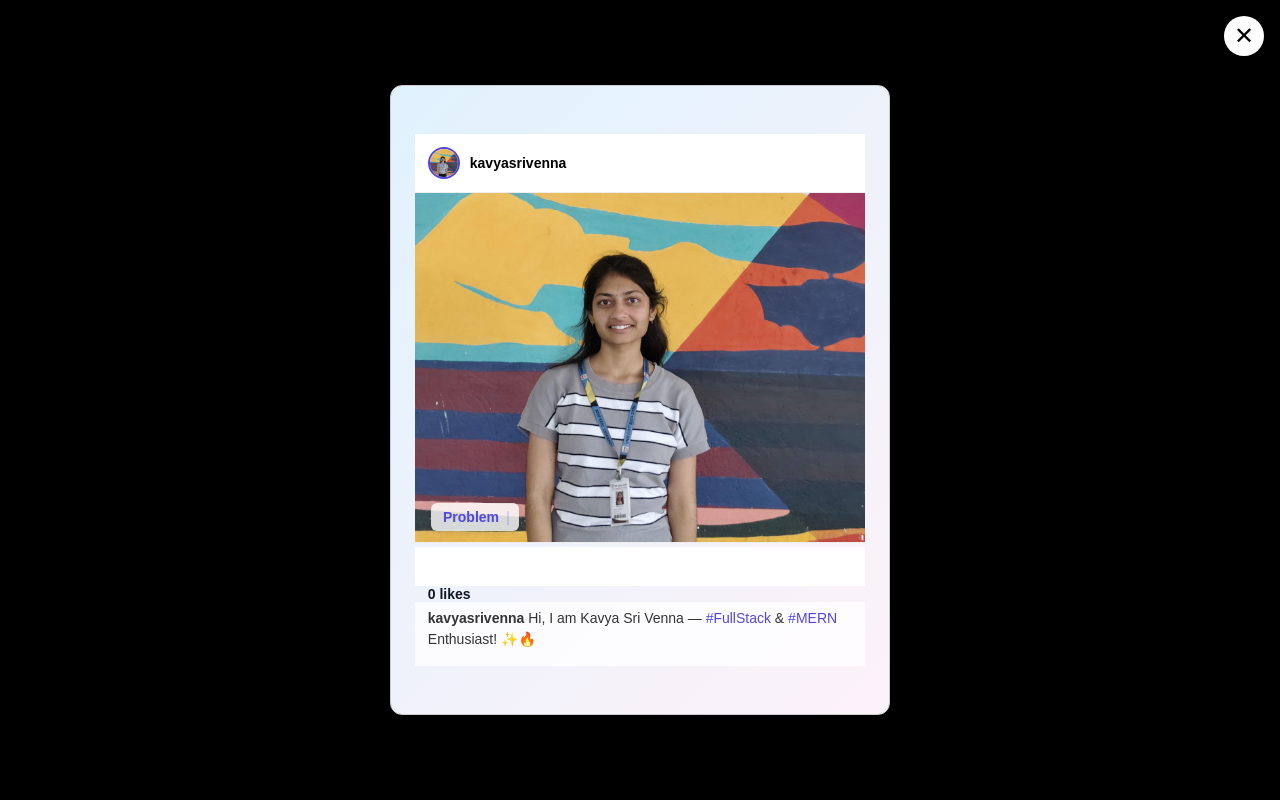
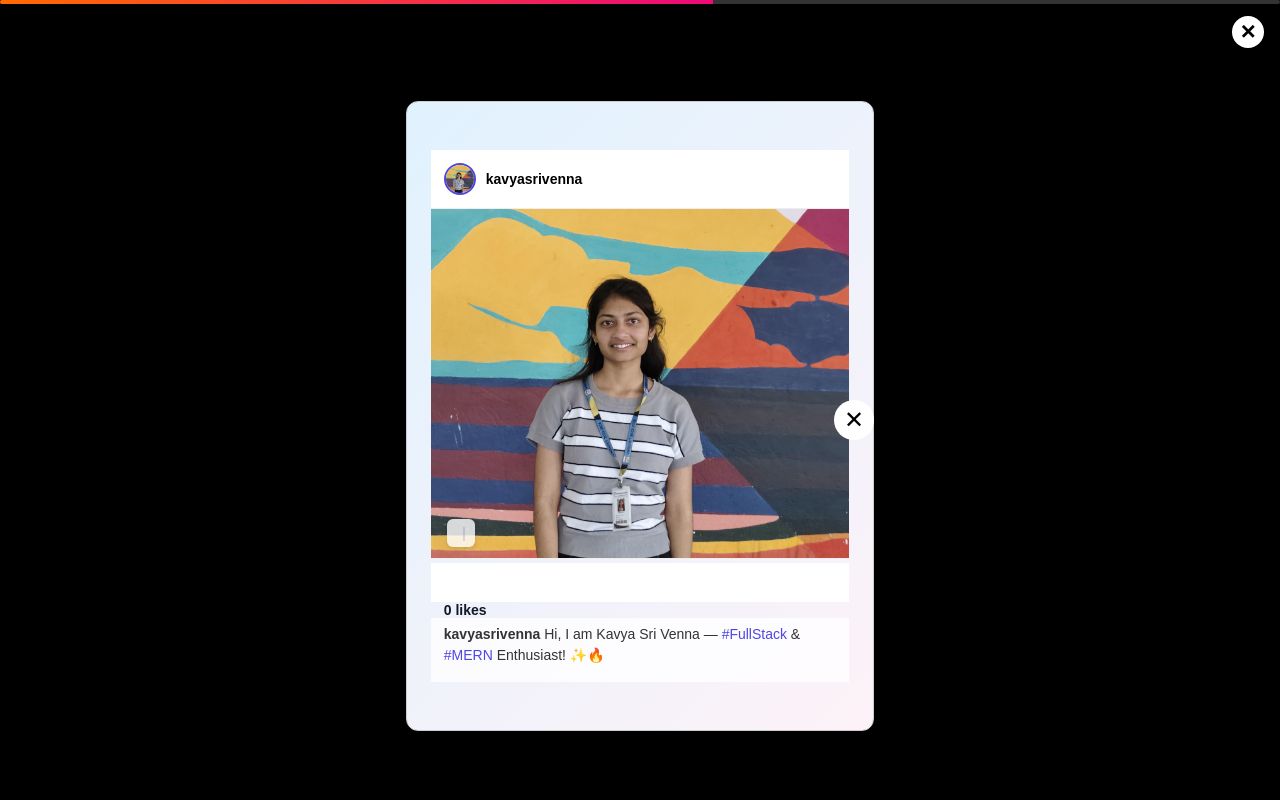
Before and after one commit to Kavyasrivenna/portfolio, a React (Vite) app: page / in a window 1280 px wide. Both pictures are taken after a click on the element "Home". Shown: the top 800 px of the page. Built offline with nearby package versions, Linux system fonts and the light colour scheme.

Commit message:
Initial commit

```diff
--- a/src/App.jsx
+++ b/src/App.jsx
@@ -1,10 +1,6 @@
 import React, { useState } from 'react';
 import Navbar from './components/navbar';
 import StoryNavigation from './components/StoryNavigation';
-import Footer from './components/footer';
-import SearchBar from './components/SearchBar';
-import PortfolioGrid from './components/PortfolioGrid';
-
 import Home from './components/home';
 import About from './components/about';
 import Skills from './components/skills';
@@ -13,31 +9,41 @@
 import Certification from './components/Certification';
 import Projects from './components/Projects';
 import Contact from './components/contact';
+import Footer from './components/footer';
+import StoryCard from './components/storycard';
+import SearchBar from './components/SearchBar';
+import PortfolioGrid from './components/PortfolioGrid';
 
 function App() {
-  const [activeStory, setActiveStory] = useState(null);
-  const [activePage, setActivePage] = useState('main'); // 'main' or 'search'
+  const [showStory, setShowStory] = useState(false);
+  const [activePage, setActivePage] = useState('main'); // "main" or "search"
 
-  const renderStory = () => {
-    switch (activeStory) {
-      case 'Home': return <Home />;
-      case 'About': return <About />;
-      case 'Skills': return <Skills />;
-      case 'Education': return <Education />;
-      case 'Experience': return <Experience />;
-      case 'Certification': return <Certification />;
-      case 'Projects': return <Projects />;
-      case 'Contact': return <Contact />;
-      default: return null;
-    }
-  };
+  const closeStory = () => setShowStory(false);
 
   return (
     <div style={{ backgroundColor: '#000', color: '#fff' }}>
-      <Navbar />
-      <StoryNavigation onStoryClick={(label) => setActiveStory(label)} />
+      {/* Navbar only shown on main page */}
+      {activePage === 'main' && <Navbar />}
 
-      {/* Show SearchPage when triggered from Footer */}
+      {/* Story navigation only on main page */}
+      {activePage === 'main' && (
+        <StoryNavigation onStoryClick={() => setShowStory(true)} />
+      )}
+
+      {/* Show story overlay */}
+      {showStory && (
+        <div style={overlayStyle} onClick={closeStory}>
+          <div
+            style={storyContainerStyle}
+            onClick={(e) => e.stopPropagation()}
+          >
+            <button onClick={closeStory} style={closeButtonStyle}>✕</button>
+            <StoryCard />
+          </div>
+        </div>
+      )}
+
+      {/* Content switch based on activePage */}
       {activePage === 'search' ? (
         <>
           <SearchBar />
@@ -45,16 +51,6 @@
         </>
       ) : (
         <>
-          {activeStory && (
-            <div style={overlayStyle}>
-              <button onClick={() => setActiveStory(null)} style={closeButtonStyle}>✕</button>
-              <div style={storyContentStyle}>
-                {renderStory()}
-              </div>
-            </div>
-          )}
-
-          {/* Main scrollable content */}
           <Home />
           <About />
           <Skills />
@@ -66,30 +62,33 @@
         </>
       )}
 
-      <Footer onNavigate={(page) => setActivePage(page)} />
+      {/* Footer always shown and handles navigation */}
+      <Footer onNavigate={(page) => {
+        setActivePage(page);
+        setShowStory(false); // Close story when switching pages
+      }} />
     </div>
   );
 }
 
-// Overlay Story styles
+// Styles
 const overlayStyle = {
   position: 'fixed',
-  top: 0,
-  left: 0,
+  top: 0, left: 0,
   width: '100vw',
   height: '100vh',
-  backgroundColor: '#000',
+  backgroundColor: 'rgba(0, 0, 0, 0.95)',
   zIndex: 9999,
   display: 'flex',
   justifyContent: 'center',
   alignItems: 'center',
-  flexDirection: 'column',
-  overflowY: 'auto',
 };
 
-const storyContentStyle = {
+const storyContainerStyle = {
+  position: 'relative',
+  width: '100%',
   maxWidth: '500px',
-  width: '100%',
+  padding: '1rem',
 };
 
 const closeButtonStyle = {
--- a/src/components/SearchBar.jsx
+++ b/src/components/SearchBar.jsx
@@ -10,20 +10,33 @@
   };
 
   return (
+    <div style={{ display: 'flex', justifyContent: 'center', padding: '1rem 0' }}>
       <input
         type="text"
-      placeholder="Search: home, about, skills, etc..."
+        placeholder="🔍 Search: home, about, skills, etc..."
         value={query}
         onChange={handleSearch}
         style={{
-        padding: '0.8rem',
-        fontSize: '16px',
-        width: '100%',
-        border: '1px solid #ccc',
-        borderRadius: '8px',
-        marginBottom: '1rem',
+          padding: '1rem 1.5rem',
+          fontSize: '1rem',
+          width: '90%',
+          maxWidth: '500px',
+          borderRadius: '9999px',
+          border: '2px solid #ff4d97',
+          background: 'linear-gradient(145deg, #1c1c1c, #292929)',
+          color: '#fff',
+          outline: 'none',
+          boxShadow: '0 0 15px rgba(255, 77, 151, 0.4)',
+          transition: 'all 0.3s ease-in-out',
         }}
+        onFocus={(e) =>
+          (e.target.style.boxShadow = '0 0 20px rgba(255, 77, 151, 0.7)')
+        }
+        onBlur={(e) =>
+          (e.target.style.boxShadow = '0 0 15px rgba(255, 77, 151, 0.4)')
+        }
       />
+    </div>
   );
 };
 
```
Also changed, not shown: src/components/Reels.jsx (added, +33 -0 lines), src/components/SearchResults.jsx (+8 -7 lines). Lines whose indentation alone changed are shown as unchanged.
